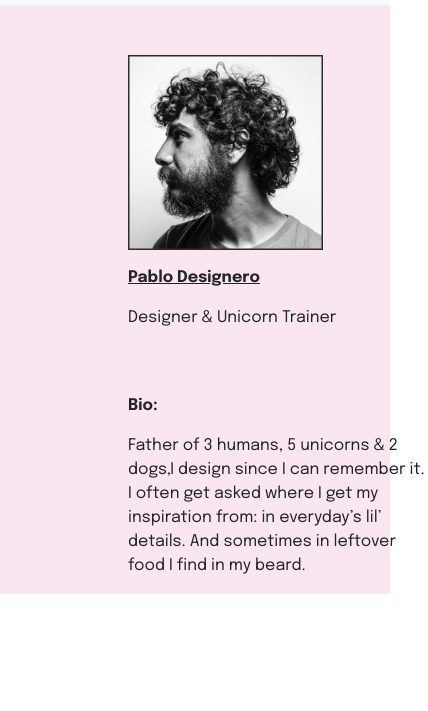
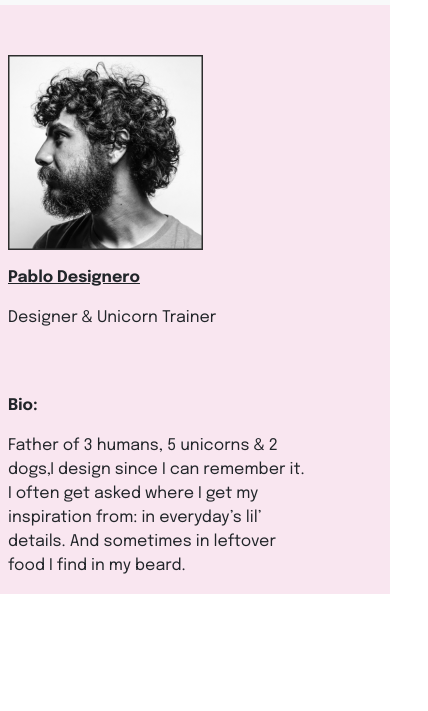
Before and after one commit to sidhrthh/Pablo-Designero---Protfolio-Website, a plain HTML site: page index.html in a window 390 px wide. Shown: the part 96-807 px from the top of the page, 428 px wide, since content can reach past the window. Drawn offline with nearby package versions, Linux system fonts and the light colour scheme.

Commit message:
remove padding in moblie css

```diff
--- a/moblie.css
+++ b/moblie.css
@@ -18,7 +18,7 @@
 
     .container {
         padding-top: 50px !important;
-        padding-left: 120px !important;
+        padding-left: 0px !important;
         flex-direction: column;
     }
     .proflie-bio {
```
